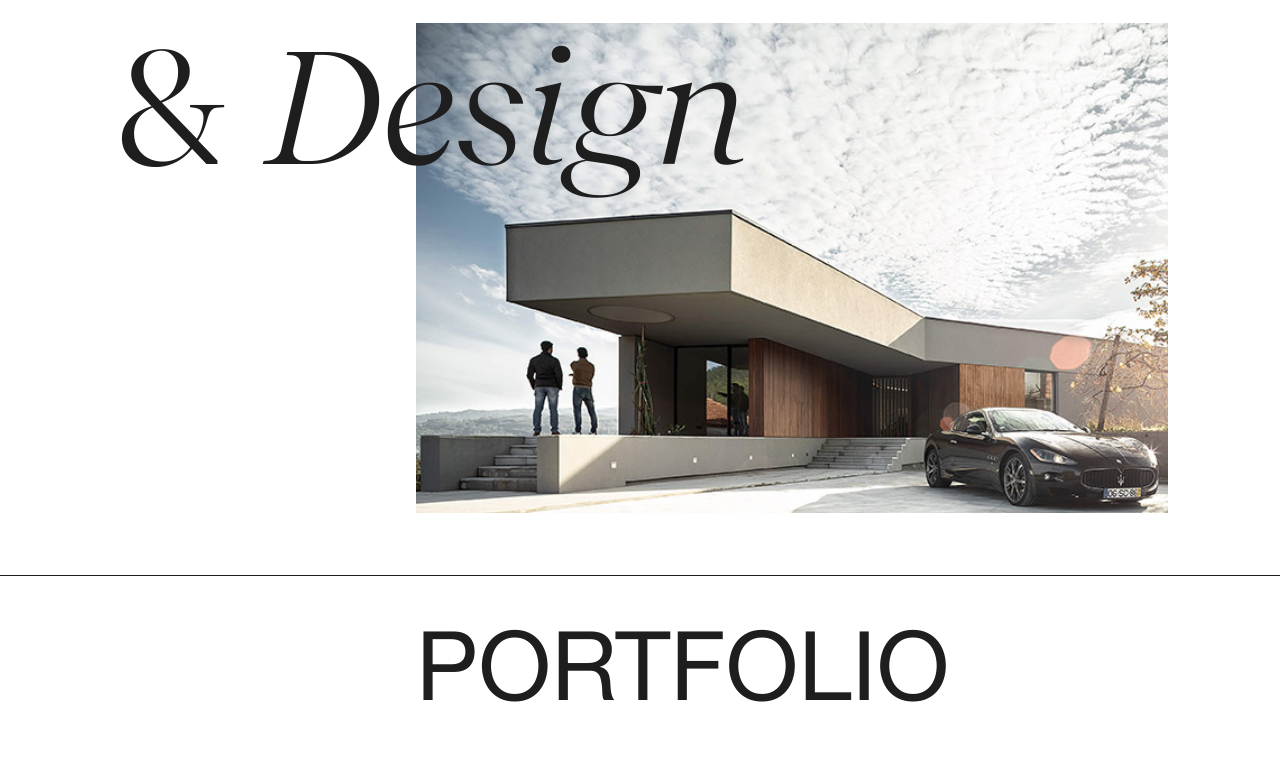
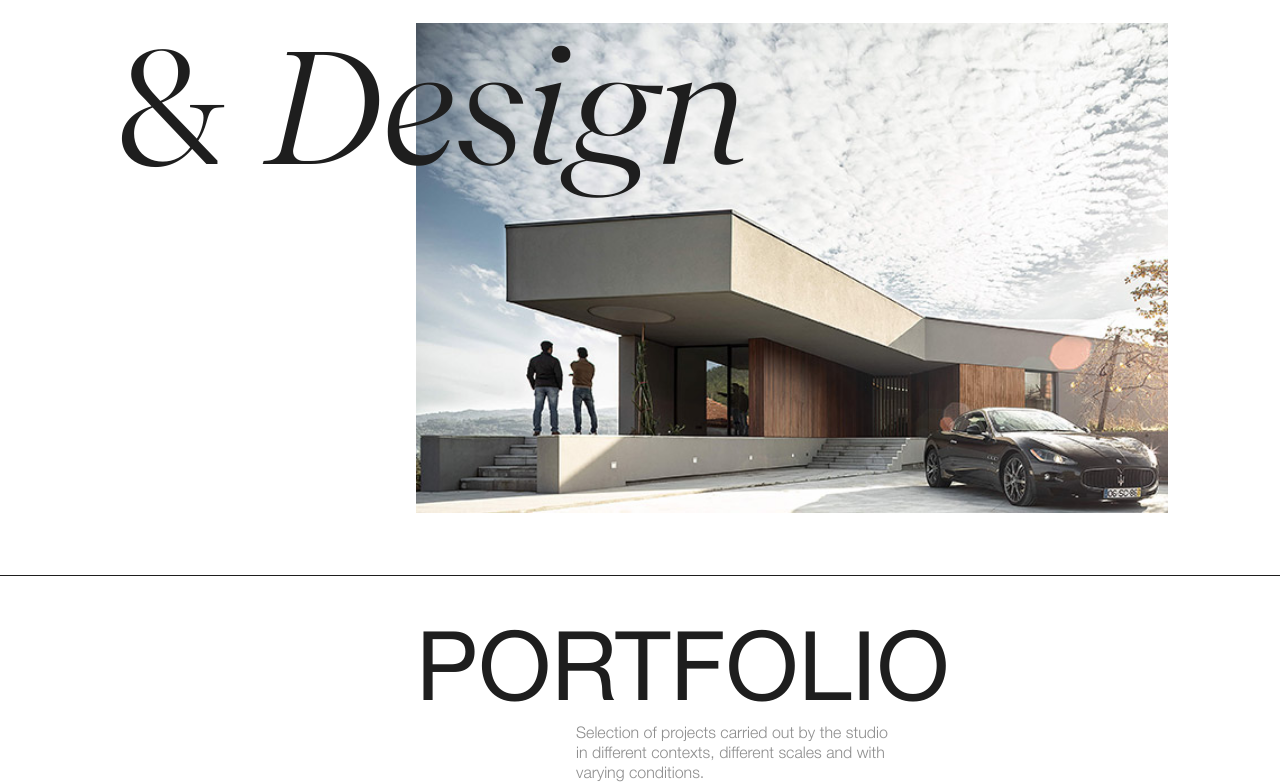
Before and after one commit to alexpinho/paulomartins, a React (Create React App) app: page / in a window 1280 px wide. Shown: the part 425-1207 px from the top of the page. Before the commit the page ends 1147 px from the top, so only its background shows below. Built offline with nearby package versions, Linux system fonts and the light colour scheme; the HTML template or start-up script is replaced by a standard one.

Commit message:
portfolio text note

```diff
--- a/src/Pages/home.js
+++ b/src/Pages/home.js
@@ -16,6 +16,9 @@ function Home(){
 
         <div className="home-portfolio">
         <div className="title-Regular">{t("home-portfolio-title")}</div>
+        <div className="home-portfolio-note">
+        <div className="text-note">{t("home-portfolio-text-note")}</div>
+        </div>
         </div>
 
       </div>
--- a/src/locales/en.json
+++ b/src/locales/en.json
@@ -4,6 +4,7 @@
         "hero-title-2": "&",
         "hero-title-3": "Design",
 
-        "home-portfolio-title": "Portfolio"
+        "home-portfolio-title": "Portfolio",
+        "home-portfolio-text-note": "Selection of projects carried out by the studio in different contexts, different scales and with varying conditions."
     }
 }
--- a/src/locales/pt.json
+++ b/src/locales/pt.json
@@ -4,6 +4,7 @@
         "hero-title-2": "&",
         "hero-title-3": "Design",
 
-        "home-portfolio-title": "Portfólio"
+        "home-portfolio-title": "Portfólio",
+        "home-portfolio-text-note": "Seleção de projectos realizados pelo atelier em diferentes contextos, escalas e condicionantes."
     }
 }
--- a/src/styles/Pages/home.scss
+++ b/src/styles/Pages/home.scss
@@ -16,5 +16,10 @@
   &-portfolio {
     border-top: 1px solid $primary-color;
     padding: 0 7rem;
+
+    &-note {
+      width: 20rem;
+      margin-left: 29rem;
+    }
   }
 }
--- a/src/styles/base.scss
+++ b/src/styles/base.scss
@@ -43,6 +43,14 @@ $secondary-color: #ffffff;
   margin-left: 19rem;
 }
 
+.text-note {
+  font-family: "HelveticaNeue-Light";
+  font-size: 1rem;
+  font-weight: 300;
+  line-height: 1.25rem;
+  color: rgba($primary-color, 0.5);
+}
+
 .navbar-text {
   font-family: "HelveticaNeue-Light";
   font-size: 1rem;
```
